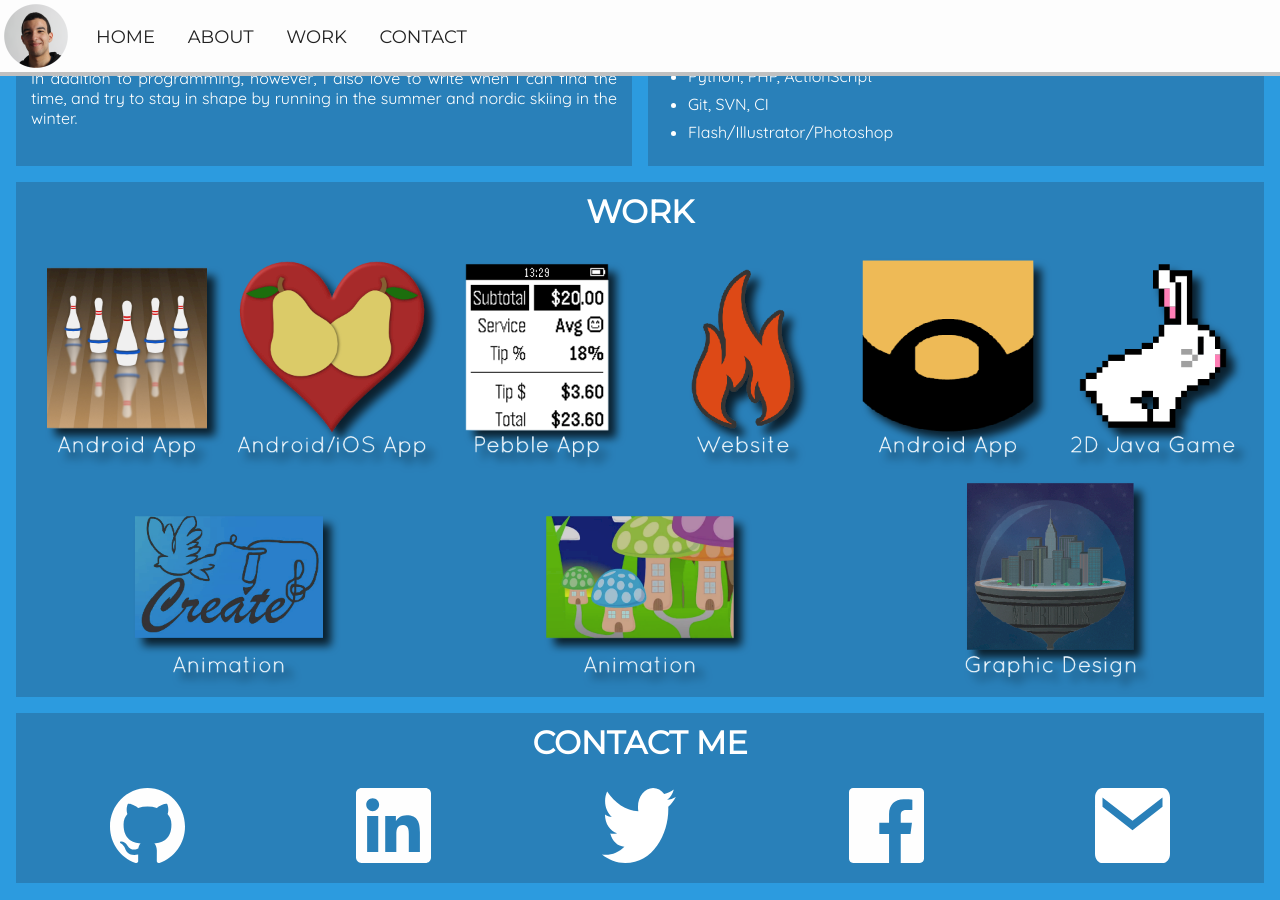
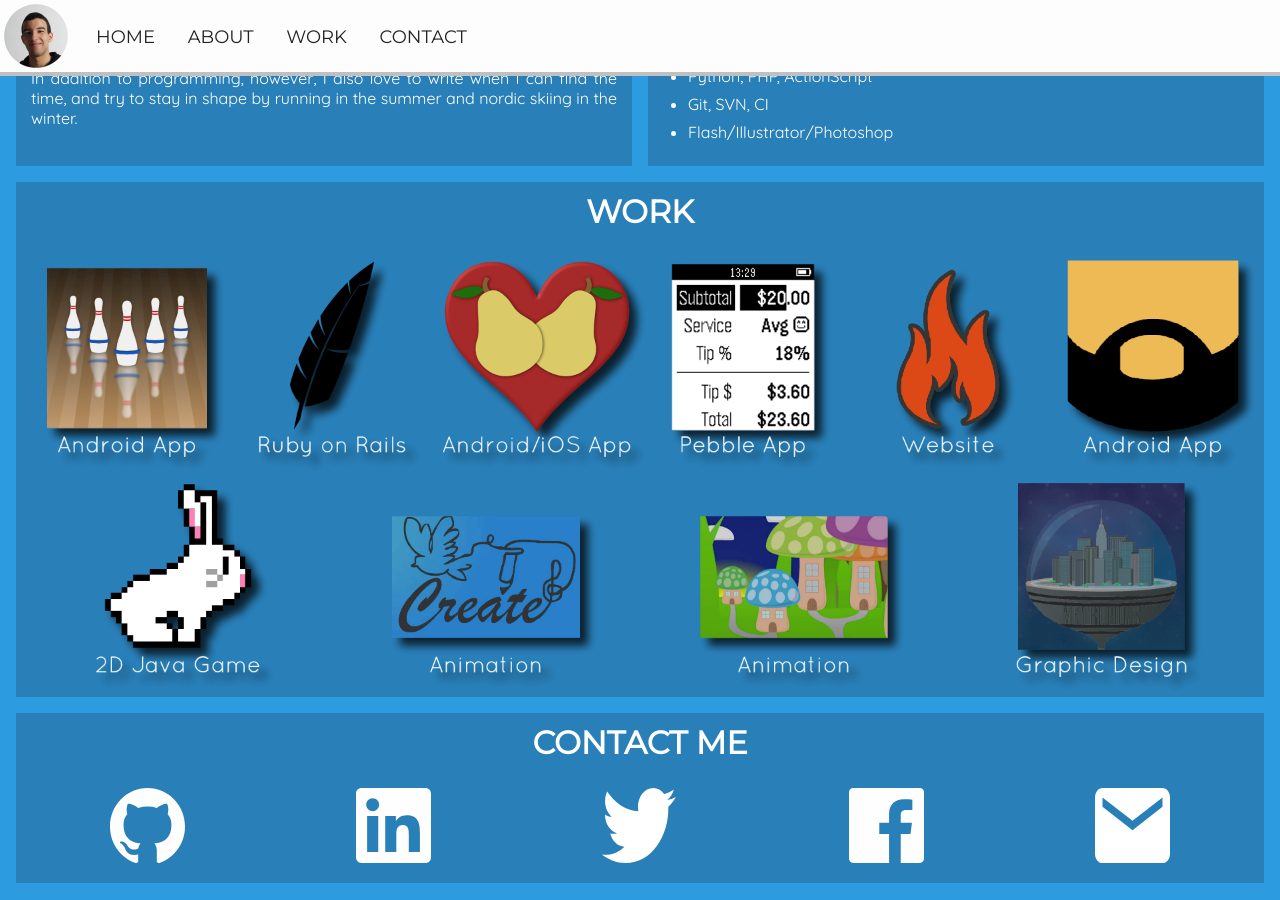
Before and after one commit to joseph-roque/joseph-roque.github.io, a Jekyll site: the page built from index.html, in a window 1280 px wide and 900 px high, scrolled down 639 px. Built offline with Jekyll 4.4.1, drawn with Linux system fonts in a browser that asks for light colours; nearby versions of some CDN libraries.

Commit message:
Adding thebrokenquillsociety to projects

```diff
--- a/index.html
+++ b/index.html
@@ -70,6 +70,7 @@ title: Joseph Roque | Developer
     <h1 class="container-title uppercase">Work</h1>
     <ul class="flex-list">
         <li class="flex-item work-icon"><a href="http://www.bowlingcompanion.ca"><img src="{{ base }}/assets/work/bowling.png" class="shadowed" alt="Bowling Companion" /></a></li>
+        <li class="flex-item work-icon"><a href="thebrokenquillsociety.com"><img src="{{ base }}/assets/work/brokenquillsociety.png" class="shadowed" alt="Broken Quill Society" /></a></li>
         <li class="flex-item work-icon"><a href="https://github.com/joseph-roque/partners"><img src="{{ base }}/assets/work/partner.png" class="shadowed" alt="Partners" /></a></li>
         <li class="flex-item work-icon"><a href="https://github.com/joseph-roque/tip-calc"><img src="{{ base }}/assets/work/tipcalc.png" class="shadowed" alt="TipCalc" /></a></li>
         <li class="flex-item work-icon"><a href="http://sizzl.me"><img src="{{ base }}/assets/work/sizzl.png" class="shadowed" alt="Sizzl.me" /></a></li>
```
Also changed, not shown: assets/work/brokenquillsociety.png (added), 1 other file.
